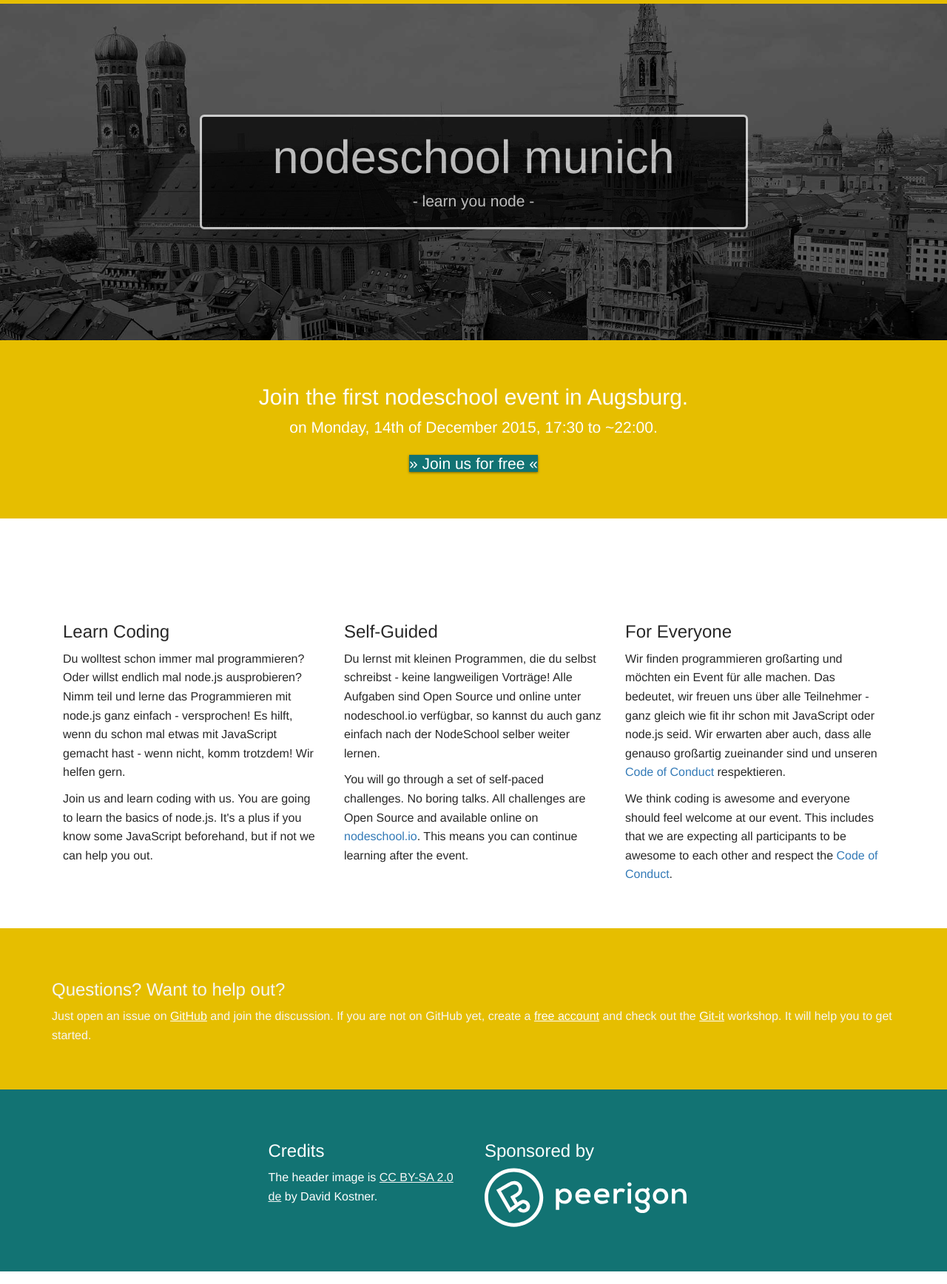
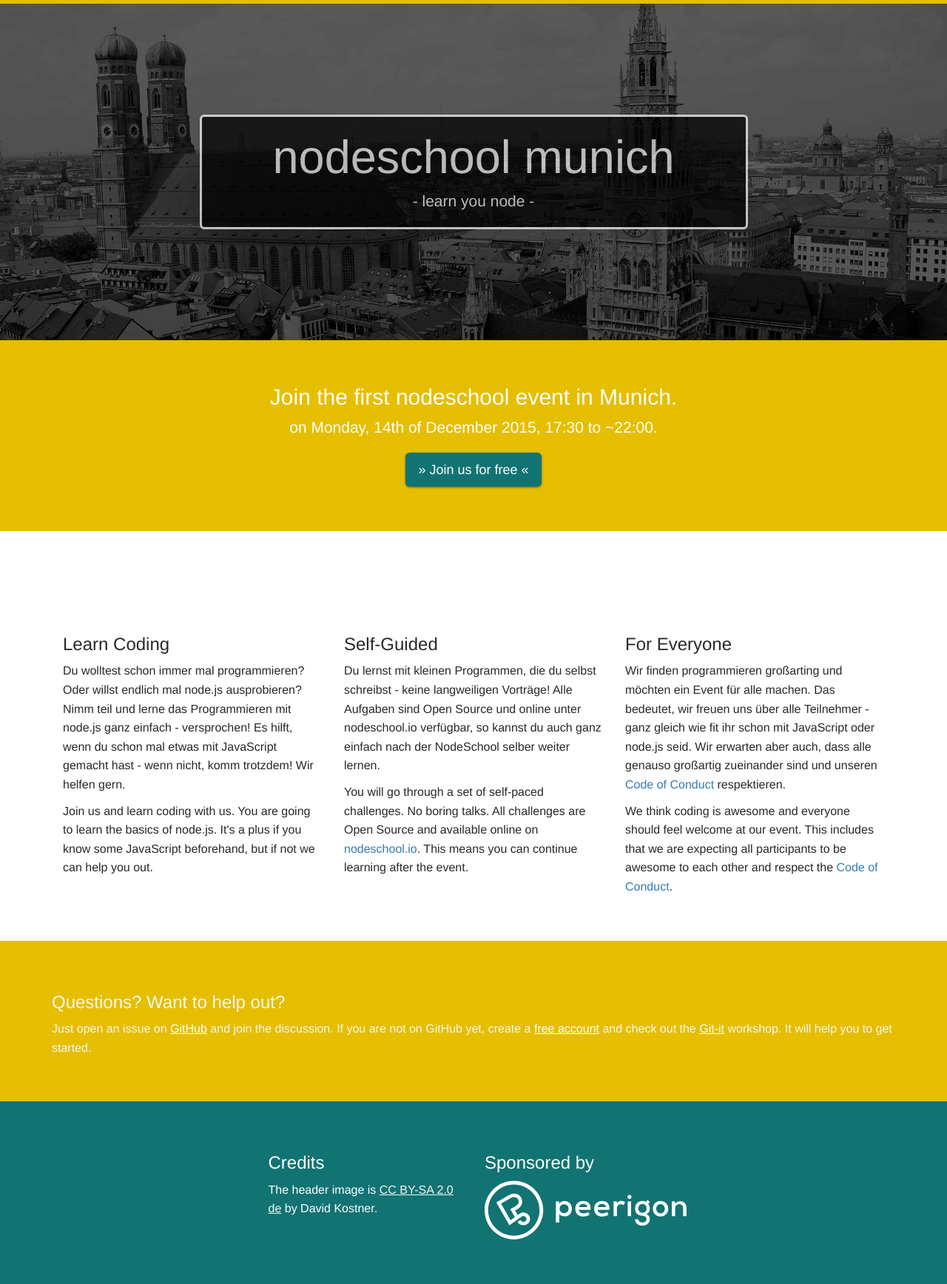
Before and after one commit to nodeschool/munich, a Jekyll site: the page built from index.html, in a window 1280 px wide. Shown: the whole page at 74% size. Built offline with Jekyll 4.4.1, drawn with Linux system fonts in a browser that asks for light colours.

Commit message:
- Update nodeschool event - Add bootstrap button styles

```diff
--- a/_sass/_bootstrap.scss
+++ b/_sass/_bootstrap.scss
@@ -20,7 +20,7 @@
 @import "bootstrap/grid";
 //@import "bootstrap/tables";
 //@import "bootstrap/forms";
-//@import "bootstrap/buttons";
+@import "bootstrap/buttons";
 
 // Components
 //@import "bootstrap/component-animations";
--- a/index.html
+++ b/index.html
@@ -5,7 +5,7 @@ layout: default
     <div class="container-fluid content event">
         <div class="row">
             <div class="col-md-12 text-center">
-                <h2>Join the first nodeschool event in Augsburg.</h2>
+                <h2>Join the first nodeschool event in Munich.</h2>
                 <p class="lead">
                     on Monday, 14th of December 2015, 17:30 to ~22:00.
                 </p>
```
